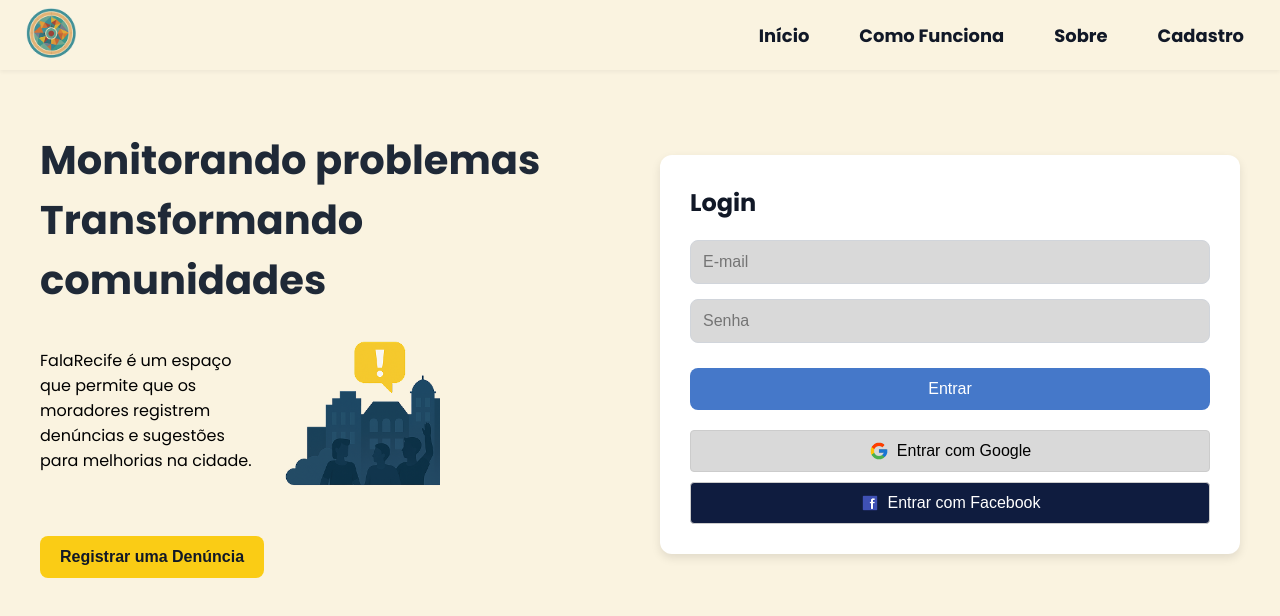
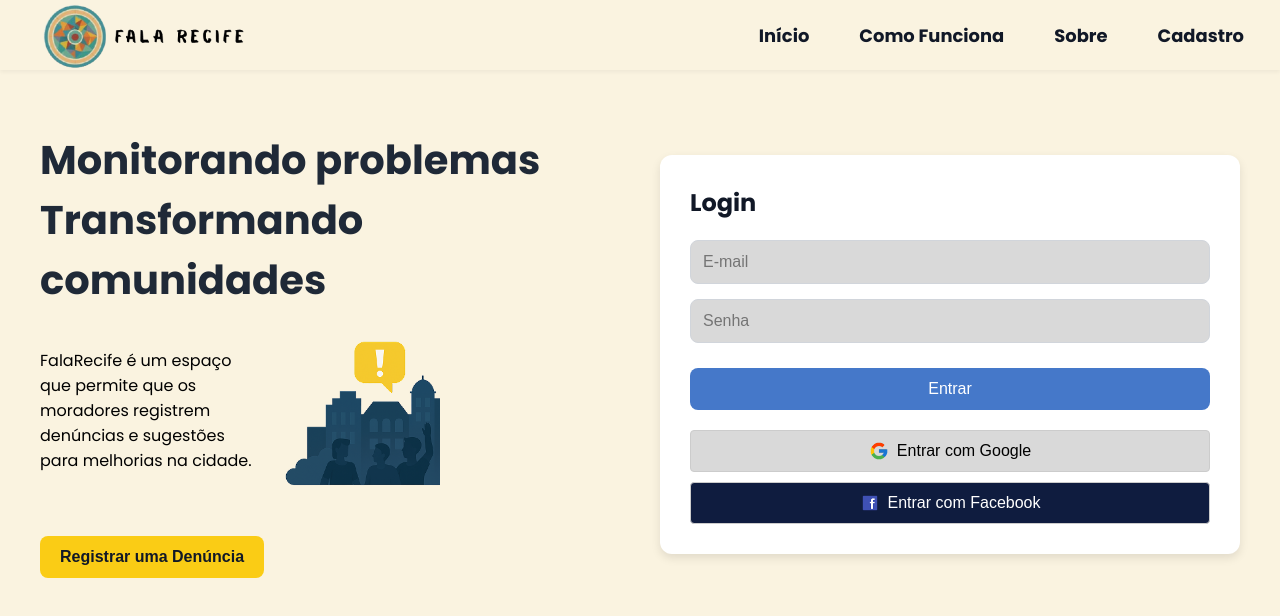
Before and after one commit to MangueBytes/demo-repository, a React (Vite) app: page / in a window 1280 px wide. Shown: the top 616 px of the page. Built offline with nearby package versions, Linux system fonts and the light colour scheme.

Commit message:
att logo

```diff
--- a/src/components/Header.css
+++ b/src/components/Header.css
@@ -22,11 +22,10 @@
 
 .logo-img-header {
   margin-top: 5%;
-  max-height: 50px;
+  max-height: 105px;
   height: auto;
   width: auto;
   margin-right: 10px;
-  margin-left: 10px;
   object-fit: contain;
 }
 
--- a/src/components/Header.jsx
+++ b/src/components/Header.jsx
@@ -6,7 +6,7 @@ function Header() {
   return (
     <header className="header">
       <div className="logo-box">
-            <img src="/logo.png" alt="Logo Fala Recife" className="logo-img-header" />
+            <img src="/FalaRecife.png" alt="Logo Fala Recife" className="logo-img-header" />
       </div>
       <nav className="nav">
         <Link to="/">Início</Link>
```
Also changed, not shown: public/FalaRecife.png (added).
